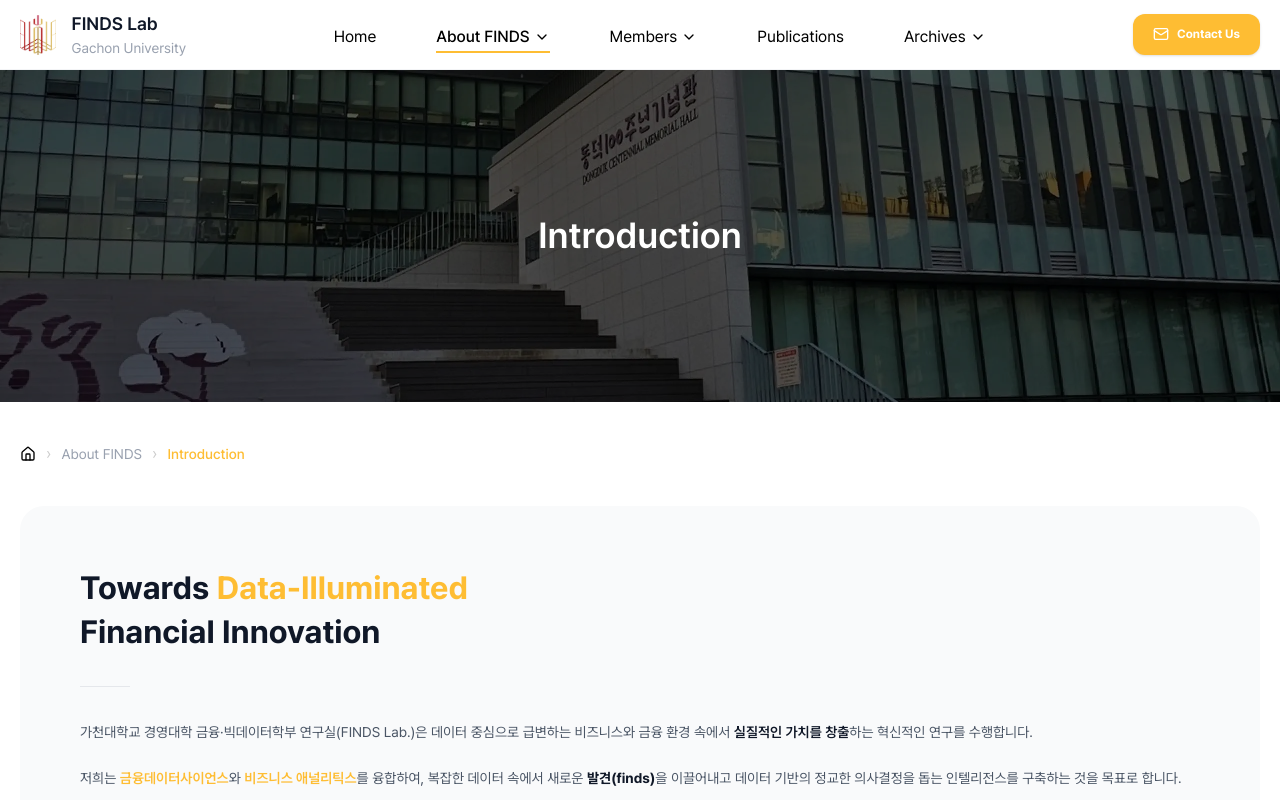
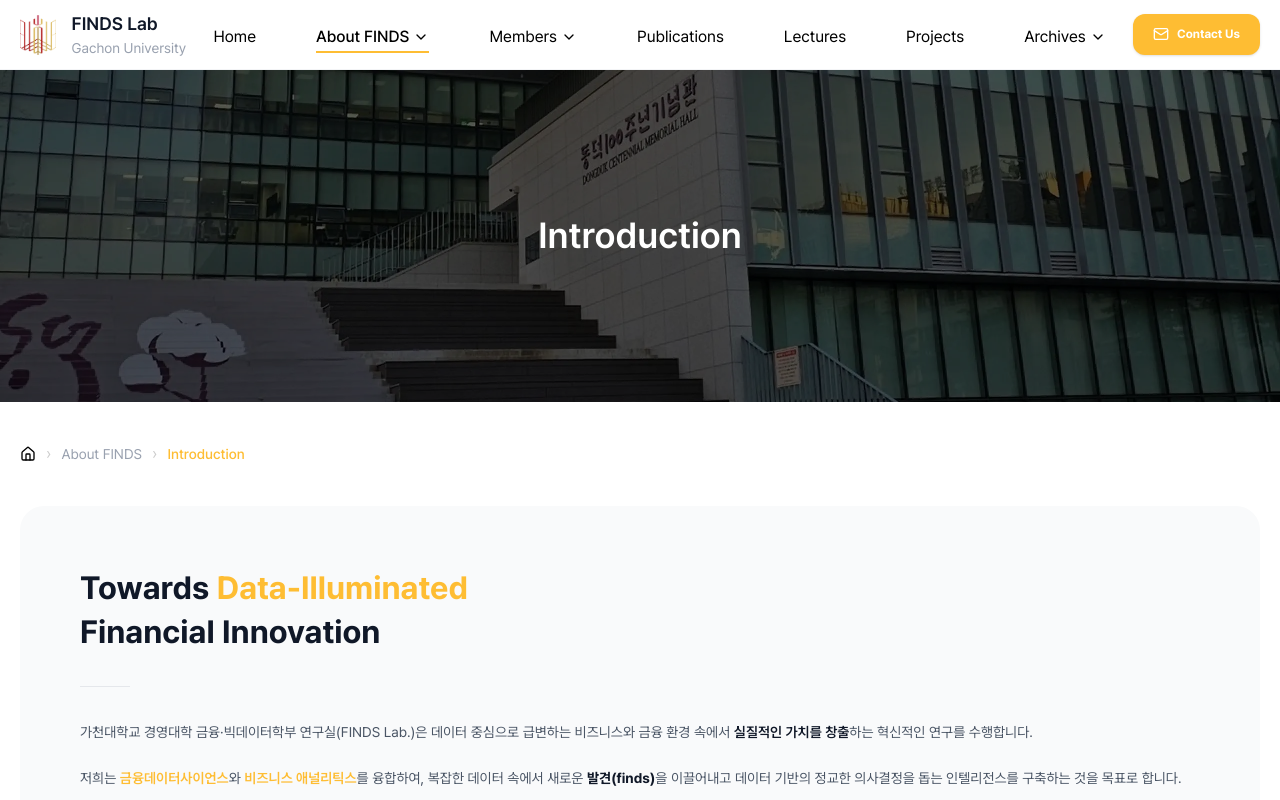
Before and after one commit to FinDS-Lab/website, a React (Vite) app: page /website/about/introduction in a window 1280 px wide. Shown: the top 800 px of the page. Built offline with nearby package versions, Linux system fonts and the light colour scheme.

Commit message:
Add files via upload

```diff
--- a/src/components/organisms/layout/index.tsx
+++ b/src/components/organisms/layout/index.tsx
@@ -37,6 +37,8 @@ const navItems: NavItem[] = [
     ]
   },
   { name: 'Publications', path: '/publications' },
+  { name: 'Lectures', path: '/lectures' },
+  { name: 'Projects', path: '/projects' },
   {
     name: 'Archives',
     path: '/archives/news',
```
